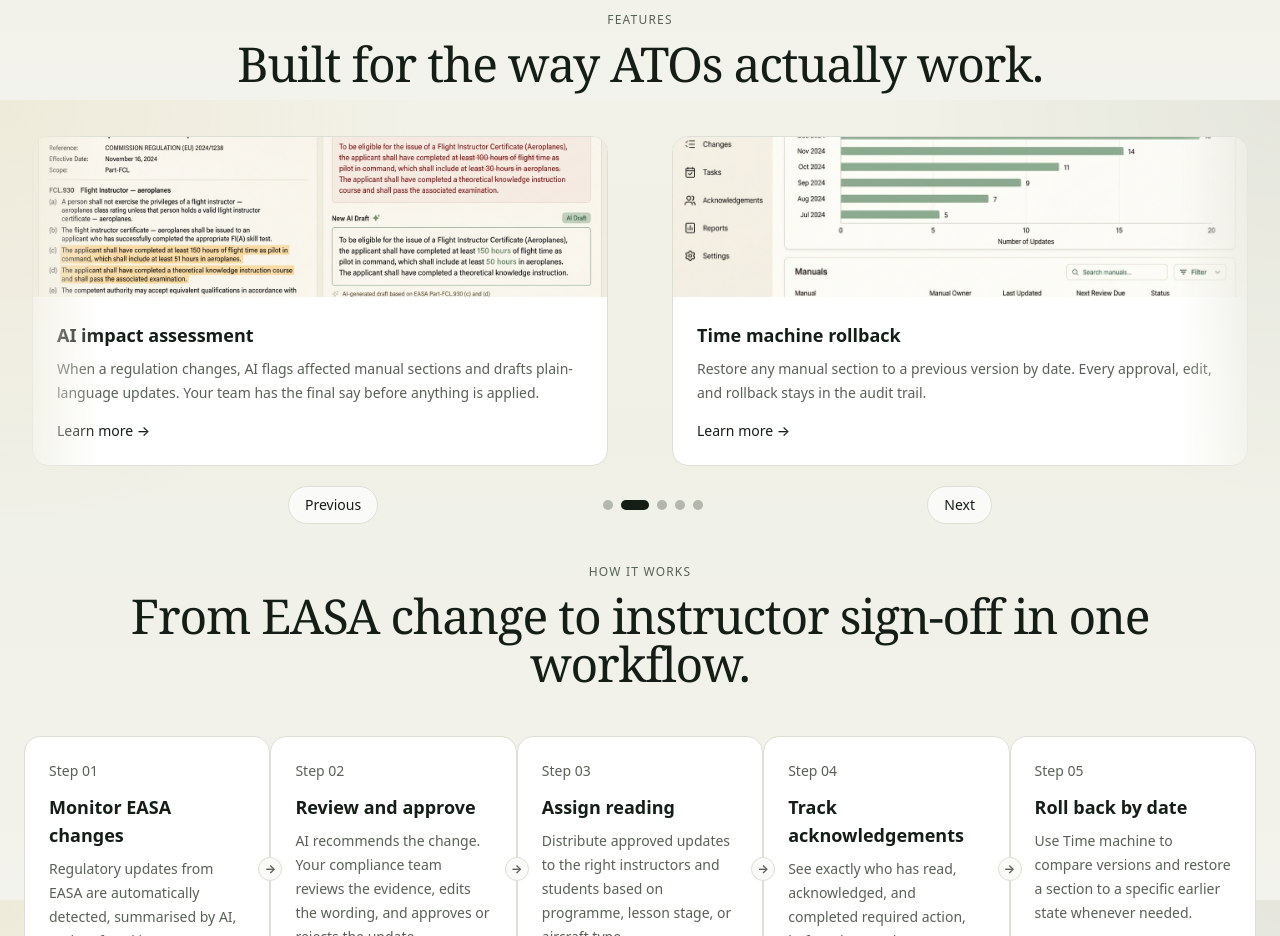
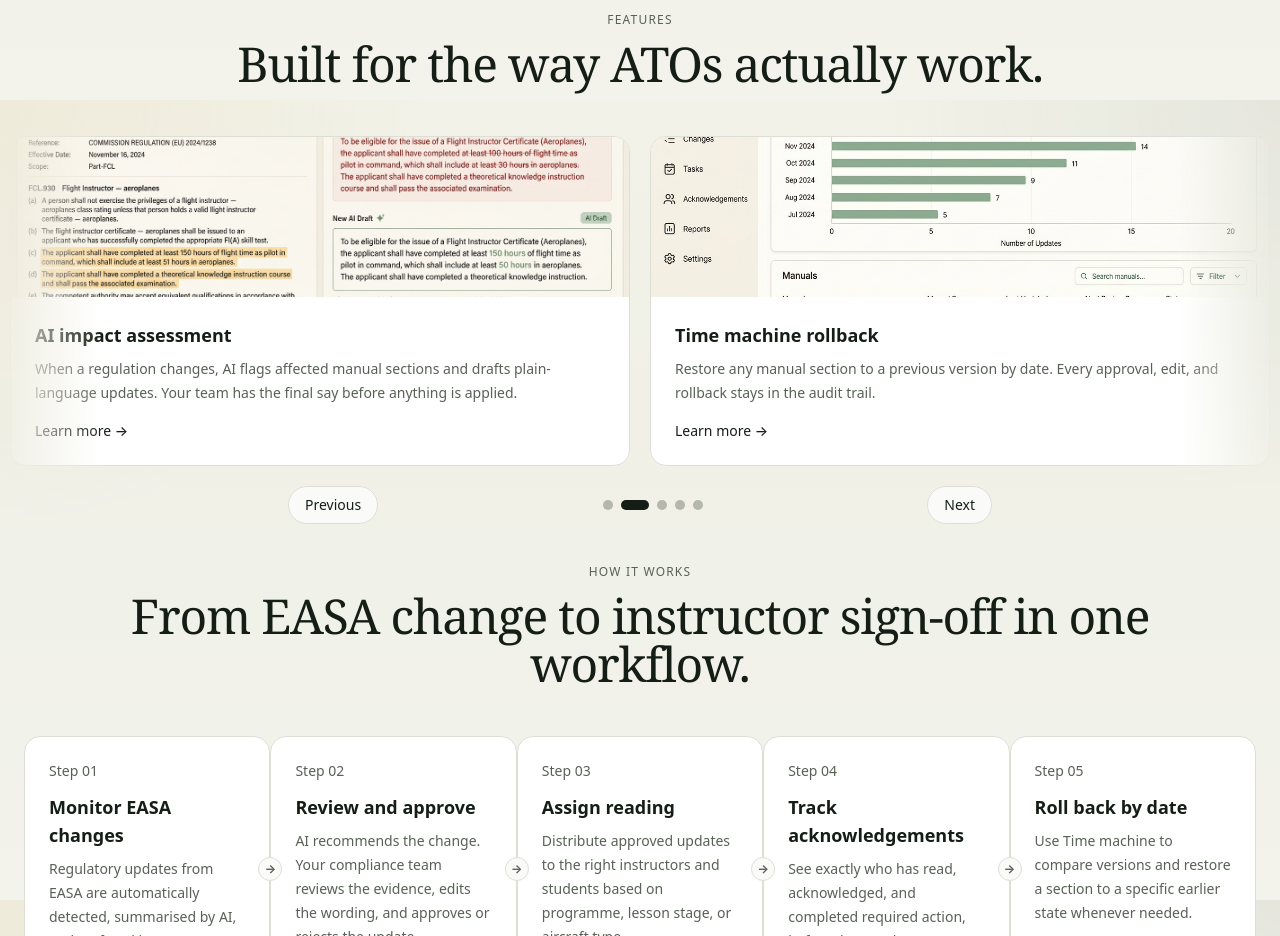
Before and after one commit to akiwumi/EASA_app, a Next.js app: page / in a window 1280 px wide. Shown: the part 1500-2436 px from the top of the page. Built offline with nearby package versions, Linux system fonts and the light colour scheme; no server answers.

Commit message:
fix: tighten features carousel slide spacing to 20px
Adjusts slide horizontal padding so adjacent carousel cards render with a consistent 20px gap.

Co-authored-by: Cursor <cursoragent@cursor.com>

```diff
--- a/src/components/home/FeaturesSection.tsx
+++ b/src/components/home/FeaturesSection.tsx
@@ -137,7 +137,7 @@ export default function FeaturesSection() {
             {loopCards.map((card, index) => (
               <article
                 key={`${card.title}-${index}`}
-                className="shrink-0 px-4 md:px-8"
+                className="shrink-0 px-[10px]"
                 onMouseEnter={() => setIsPaused(true)}
                 onMouseLeave={() => setIsPaused(false)}
                 style={{ width: `${slideWidth}vw` }}
```
